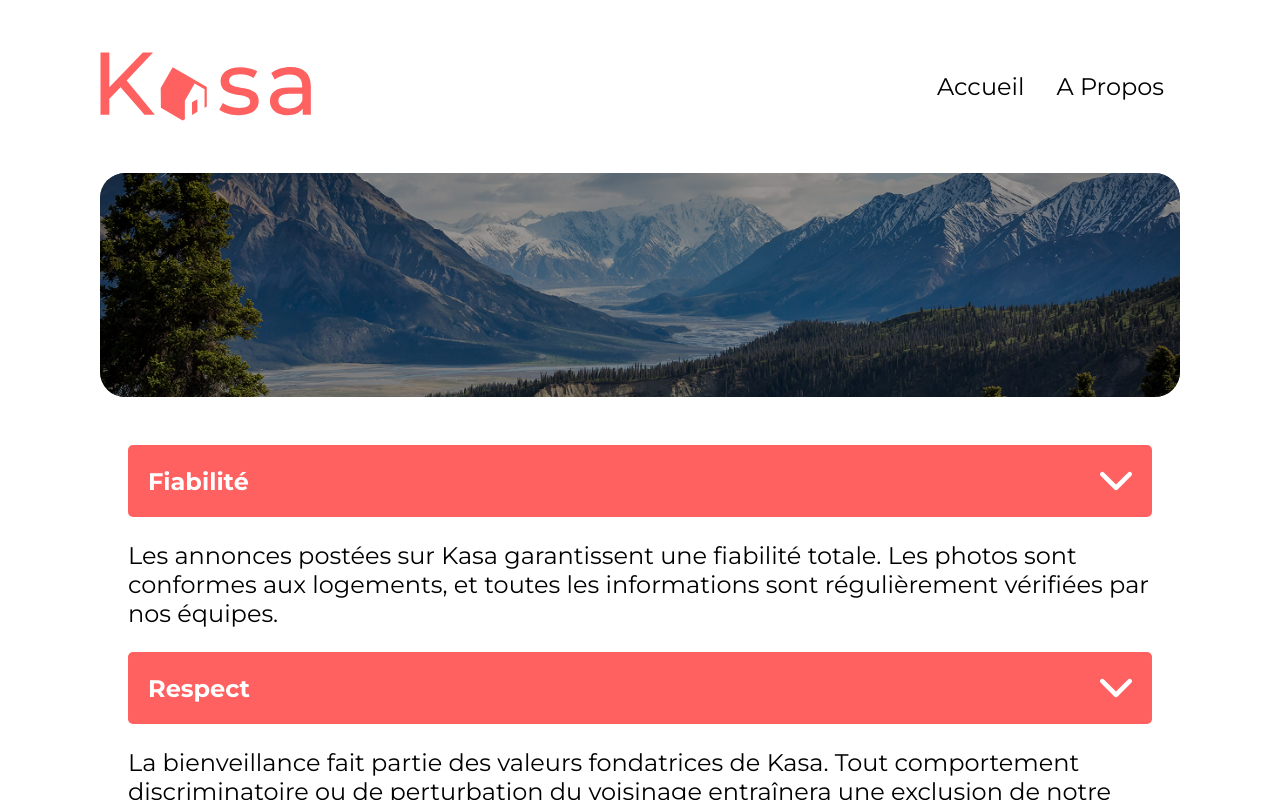
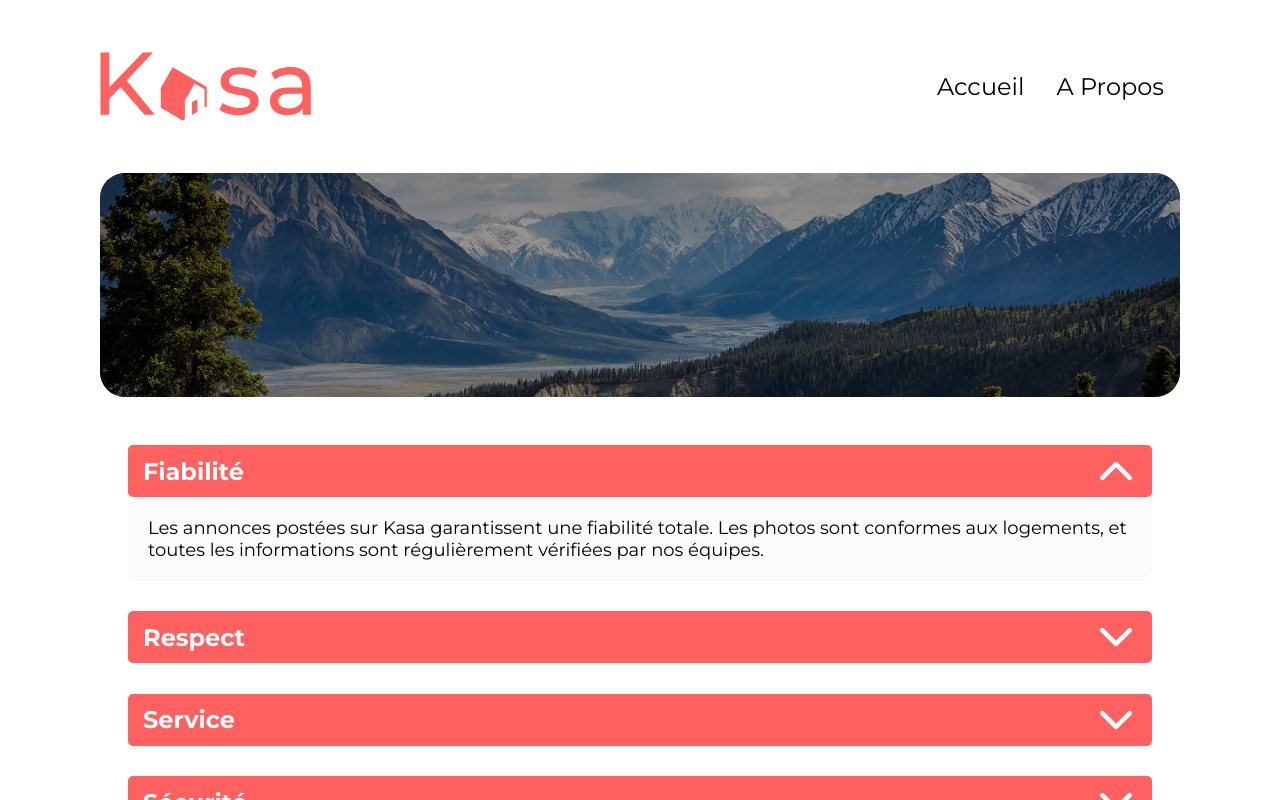
Before and after one commit to Vangelis-26/P5-Kasa, a React (Vite) app: page /about in a window 1280 px wide. Both pictures are taken after a click on the picture 1116 px from the left and 481 px from the top of the page. Shown: the top 800 px of the page. Built offline with nearby package versions, Linux system fonts and the light colour scheme; the HTML template or start-up script is replaced by a standard one.

Commit message:
Finish Collapse Compoents and About Page

```diff
--- a/src/components/Collapse/Collapse.jsx
+++ b/src/components/Collapse/Collapse.jsx
@@ -1,29 +1,21 @@
 import { useState } from 'react';
-import { QualityData } from "../../data/about/DataAbout";
 import styles from './Collapse.module.scss';
-import Up from '../../assets/vector/up.svg';
-import Down from '../../assets/vector/down.svg';
+import Vector from '../../assets/vector/vector.svg';
 
 
-export function Collapse() {
+export function Collapse({ title, content }) {
     const [toggle, setToggle] = useState(false);
 
-    const { data, loading, error } = QualityData('about');
-    if (loading) {
-        return <div>Loading...</div>;
-    }
-    if (error) {
-        return <div>Error: {error.message}</div>;
-    }
     return (
-        data.map((quality) => (
-            <div key={quality.id} className={styles.quality}>
-                <div className={styles.quality_title} >
-                    <h2 onClick={() => setToggle(!toggle)}>{quality.title} </h2>
-                    <img src={toggle ? Up : Down} />
-                </div>
-                <p className={styles.quality_content}>{quality.content}</p>
+        <div className={styles.quality}>
+            <div className={`${styles.quality_title} ${toggle ? styles.active_content : ''}`}>
+                <h2>{title}</h2>
+                <img
+                    src={Vector} onClick={() => setToggle(!toggle)}
+                    alt={toggle ? "Masquer le contenu" : "Afficher le contenu"}
+                    className={toggle ? styles.open : styles.close} />
             </div>
-        ))
+            {toggle && <p className={styles.quality_content}>{content}</p>}
+        </div>
     );
 }
--- a/src/components/Collapse/Collapse.module.scss
+++ b/src/components/Collapse/Collapse.module.scss
@@ -1,14 +1,16 @@
 @import "../../styles/variables.scss";
 
+.quality {
+  margin-bottom: 1.9rem;
   .quality_title {
-  height: 3.25rem;
+    height: 2rem;
     display: flex;
     justify-content: space-between;
     align-items: center;
     color: $title-color;
     background-color: #ff6060;
     border-radius: 5px;
-  padding: 10px 20px;
+    padding: 10px 20px 10px 15px;
     h2 {
       font-size: 24px;
     }
@@ -16,5 +18,20 @@
       width: 32px;
       height: 32px;
       cursor: pointer;
+      transition: transform 0.4s;
+    }
+    .open {
+      transform: rotate(180deg);
+    }
+    .close {
+      transform: rotate(0deg);
     }
   }
+  .quality_content {
+    font-size: 18px;
+    margin: 0;
+    padding: 20px;
+    background-color: #f6f6f673;
+    border-radius: 10px 5px;
+  }
+}
--- a/src/pages/About.jsx
+++ b/src/pages/About.jsx
@@ -1,13 +1,26 @@
 import { Banner } from '../components/Banner/Banner';
 import { Collapse } from '../components/Collapse/Collapse';
+import { QualityData } from '../data/about/DataAbout'; // Assurez-vous que le chemin est correct
 import styles from './About.module.scss';
 
 export function About() {
+    const { data, loading, error } = QualityData(); // Bien que tu passes 'about', ton hook lit directement depuis about.json
+
+    if (loading) {
+        return
+    }
+
+    if (error) {
+        return <div>Erreur: {error.message}</div>;
+    }
+
     return (
         <>
             <Banner />
             <div className={styles.about_quality}>
-                <Collapse />
+                {data && data.map((item) => (
+                    <Collapse key={item.id} title={item.title} content={item.content} />
+                ))}
             </div>
         </>
     );
```
Also changed, not shown: src/assets/vector/up.svg (deleted), src/assets/vector/vector.svg (renamed from src/assets/vector/down.svg). Lines whose indentation alone changed are shown as unchanged.
